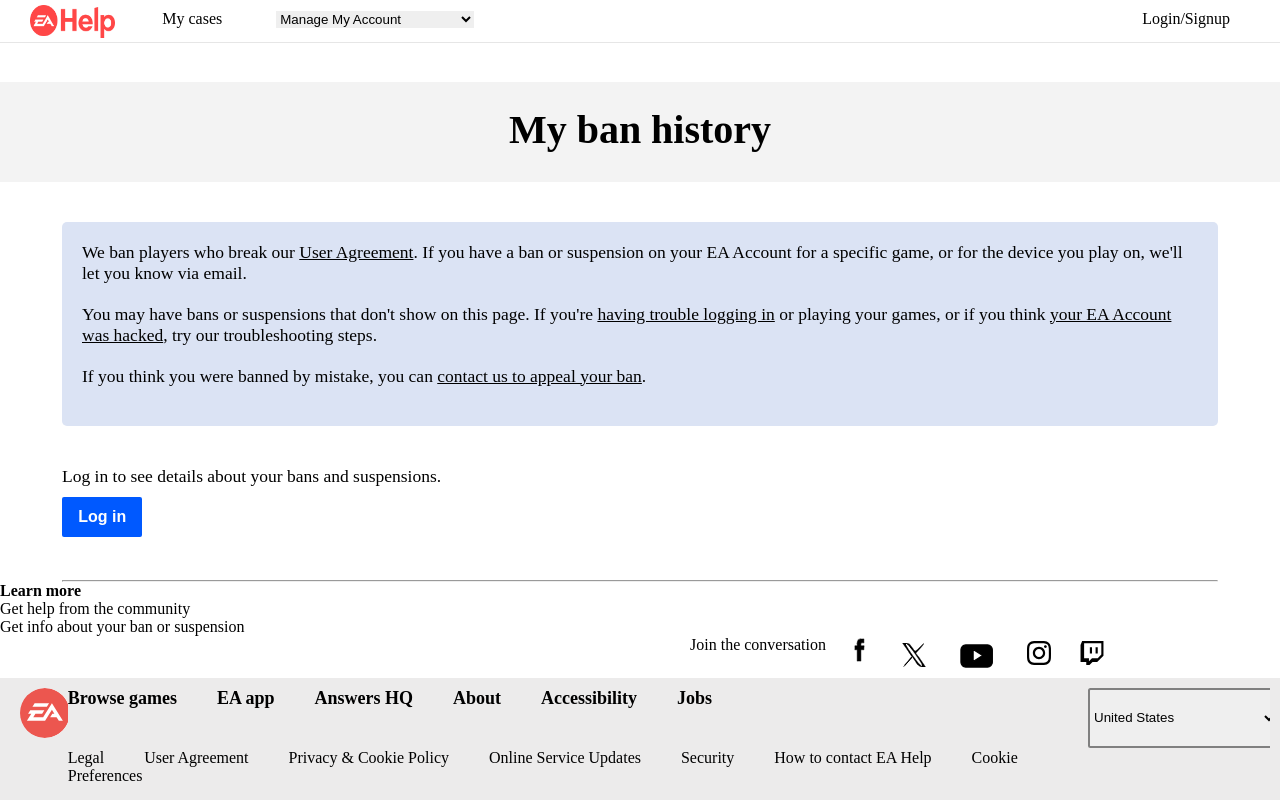
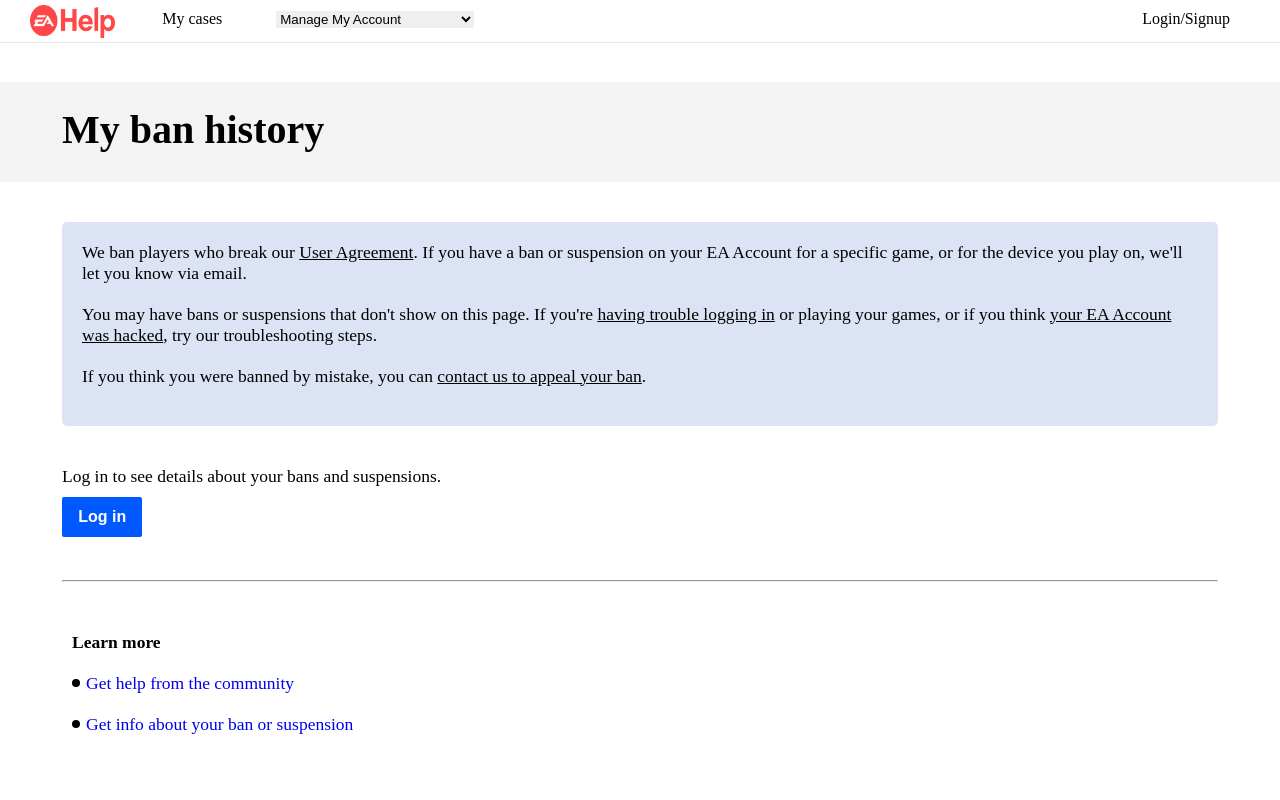
Before and after one commit to Hemanthh75/EA-Helpdesk-Clone, a React (Vite) app in the folder client/vite-project/: page /my-ban-history in a window 1280 px wide. Shown: the top 800 px of the page. Built offline with nearby package versions, Linux system fonts and the light colour scheme.

Commit message:
Ban history page complete

```diff
--- a/client/vite-project/src/pages/BanHistory/BanHistory.jsx
+++ b/client/vite-project/src/pages/BanHistory/BanHistory.jsx
@@ -2,13 +2,17 @@ import React from "react";
 import "./banhistory.css";
 import Navbar from "../../components/Navbar/Navbar";
 import Footer from "../../components/Footer/Footer";
+import { useNavigate } from "react-router-dom";
 
 const BanHistory = () => {
+  const navigate = useNavigate();
   return (
     <>
       <Navbar />
       <div className="ban-header">
-        <h1 className="ban-header-text">My ban history</h1>
+        <div className="ban-header-text-container">
+          <h1 className="ban-header-text">My ban history</h1>
+        </div>
       </div>
       <div className="ban-history-wrapper">
         <p style={{ marginBottom: "20px" }}>
@@ -52,15 +56,36 @@ const BanHistory = () => {
         <p style={{ marginBottom: "10px" }}>
           Log in to see details about your bans and suspensions.
         </p>
-        <button className="ban-history-login-btn">Log in</button>
+        <button
+          className="ban-history-login-btn"
+          onClick={() => navigate("/sign-in")}
+        >
+          Log in
+        </button>
       </div>
       <div className="ban-history-hr-container">
         <hr className="ban-history-hr" />
       </div>
       <div className="ban-learn-more-container">
         <h4>Learn more</h4>
-        <p>Get help from the community</p>
-        <p>Get info about your ban or suspension</p>
+        <p className="ban-learn-more-text">
+          <span className="ban-learn-more-dot"></span>
+          <a
+            href="https://answers.ea.com/t5/EA-Services-General-Questions/bd-p/O-2"
+            target="_blank"
+          >
+            Get help from the community
+          </a>
+        </p>
+        <p className="ban-learn-more-text">
+          <span className="ban-learn-more-dot"></span>
+          <a
+            href="https://help.ea.com/en/help/account/information-about-locked-or-banned-or-suspended-accounts/"
+            target="_blank"
+          >
+            Get info about your ban or suspension
+          </a>
+        </p>
       </div>
 
       <Footer />
--- a/client/vite-project/src/pages/BanHistory/banhistory.css
+++ b/client/vite-project/src/pages/BanHistory/banhistory.css
@@ -1,7 +1,6 @@
 .ban-header {
   background-color: #f3f3f3;
   padding-top: 24px;
-  text-align: center;
 }
 
 .ban-history-wrapper {
@@ -29,11 +28,37 @@
   justify-content: center;
 }
 
+.ban-learn-more-container p {
+  padding-top: 20px;
+}
+
+.ban-learn-more-container a {
+  text-decoration: none;
+}
+
+.ban-learn-more-text {
+  display: flex;
+}
+
+.ban-learn-more-dot {
+  height: 8px;
+  width: 8px;
+  background-color: black;
+  border-radius: 50%;
+  margin-top: 6px;
+  margin-right: 6px;
+}
+
 @media screen and (min-width: 1024px) {
   .ban-header {
     margin-top: 40px;
     height: 100px;
     font-size: 20px;
+  }
+
+  .ban-header-text-container {
+    width: 1156px;
+    margin: 0 auto;
   }
 
   .ban-history-wrapper {
@@ -58,6 +83,16 @@
     width: 1156px;
     color: gray;
   }
+
+  .ban-learn-more-container {
+    width: 1156px;
+    height: 204px;
+    margin-top: 40px;
+    margin-bottom: 40px;
+    margin: 40px auto 40px auto;
+    padding: 10px;
+    font-size: 17.5px;
+  }
 }
 
 @media (min-width: 768px) and (max-width: 1023px) {
@@ -65,6 +100,11 @@
     margin-top: 80px;
     height: 100px;
     font-size: 20px;
+  }
+
+  .ban-header-text-container {
+    width: 714.23px;
+    margin: 0 auto;
   }
 
   .ban-history-wrapper {
@@ -89,6 +129,16 @@
     width: 714.23px;
     color: gray;
   }
+
+  .ban-learn-more-container {
+    width: 714.23px;
+    height: 158px;
+    margin-top: 40px;
+    margin-bottom: 40px;
+    margin: 40px auto 40px auto;
+    padding: 10px;
+    font-size: 17.5px;
+  }
 }
 
 @media (min-width: 425px) and (max-width: 767px) {
@@ -96,6 +146,11 @@
     margin-top: 30px;
     height: 80px;
     font-size: 12px;
+  }
+
+  .ban-header-text-container {
+    width: 386.75px;
+    margin: 0 auto;
   }
 
   .ban-history-wrapper {
@@ -120,6 +175,16 @@
     width: 386.75px;
     color: gray;
   }
+
+  .ban-learn-more-container {
+    width: 386.75px;
+    height: 148px;
+    margin-top: 40px;
+    margin-bottom: 40px;
+    margin: 40px auto 40px auto;
+    padding: 10px;
+    font-size: 17.5px;
+  }
 }
 
 @media (min-width: 375px) and (max-width: 424px) {
@@ -127,6 +192,11 @@
     margin-top: 30px;
     height: 80px;
     font-size: 12px;
+  }
+
+  .ban-header-text-container {
+    width: 341.25px;
+    margin: 0 auto;
   }
 
   .ban-history-wrapper {
@@ -150,6 +220,16 @@
     width: 341.25px;
     color: gray;
   }
+
+  .ban-learn-more-container {
+    width: 341.25px;
+    height: 138px;
+    margin-top: 40px;
+    margin-bottom: 40px;
+    margin: 40px auto 40px auto;
+    padding: 10px;
+    font-size: 17.5px;
+  }
 }
 
 @media (min-width: 320px) and (max-width: 374px) {
@@ -157,6 +237,11 @@
     margin-top: 30px;
     height: 80px;
     font-size: 12px;
+  }
+
+  .ban-header-text-container {
+    width: 291.19px;
+    margin: 0 auto;
   }
 
   .ban-history-wrapper {
@@ -182,4 +267,14 @@
     width: 291.19px;
     color: gray;
   }
+
+  .ban-learn-more-container {
+    width: 291.19px;
+    height: 138px;
+    margin-top: 40px;
+    margin-bottom: 40px;
+    margin: 40px auto 40px auto;
+    padding: 10px;
+    font-size: 17.5px;
+  }
 }
```
